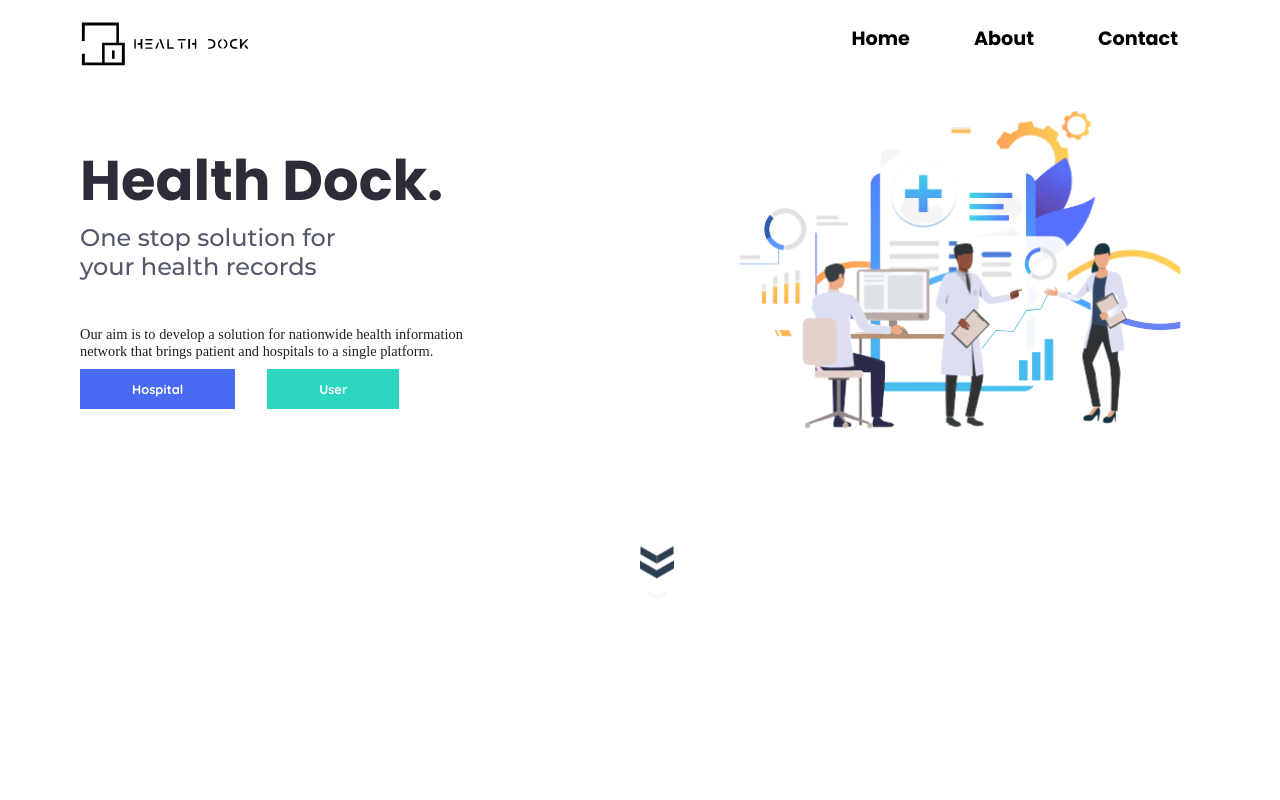
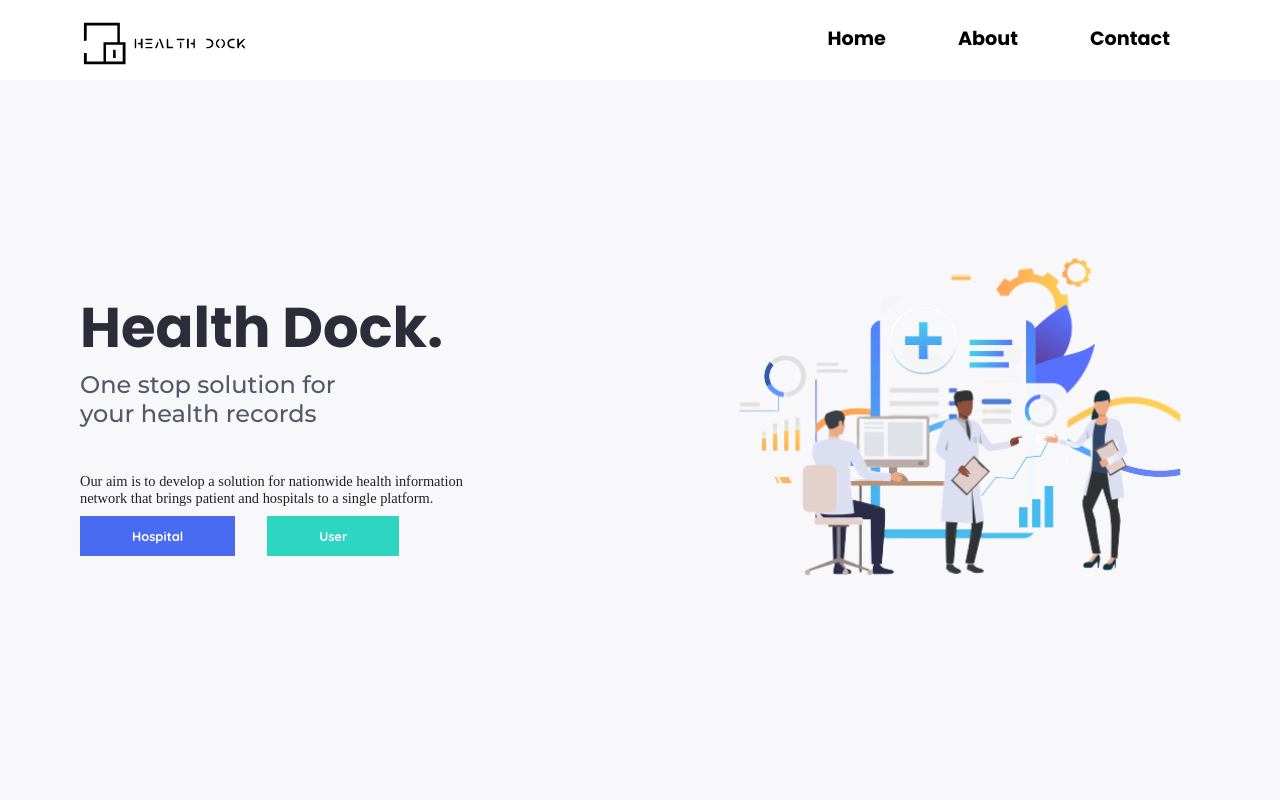
Before and after one commit to KKVANONYMOUS/Health-Dock, a React (Create React App) app in the folder frontend/: page / in a window 1280 px wide. Shown: the top 800 px of the page. Built offline with nearby package versions, Linux system fonts and the light colour scheme; a web font is replaced by a local one.

Commit message:
style: hero section
Signed-off-by: kkvanonymous <ninja.kunal01@gmail.com>

```diff
--- a/frontend/src/components/Hero.js
+++ b/frontend/src/components/Hero.js
@@ -1,43 +1,28 @@
 import styled from 'styled-components'
 import { Link } from 'react-router-dom'
-import { Link as ScrollLink } from 'react-scroll'
-import DownArrow from './DownArrow'
 import HeroImg from '../images/HeroImage.png'
 
 const Container = styled.section`
   position: relative;
-  top: 70px;
+  top: 10vh;
   left: 0;
   display: flex;
   flex-direction: column;
   align-items: center;
-  justify-content: start;
-  background-color: #fff;
+  justify-content: center;
+  background-color: #f8f8fa;
   height: 90vh;
   width: 100%;
-
-  @media (max-width: 767px) {
-    padding-top: 50px;
-  }
-
-  @media (width: 768px) and (height: 1024px) {
-    //background-color: red;
-    height: 55vh;
-  }
-
-  @media (min-width: 768px) and (max-width: 1024px) {
-    justify-content: center;
-  }
 `
 const HeroContainer = styled.div`
   display: flex;
   align-items: center;
   justify-content: center;
-  //background-color: grey;
+  width: 100%;
   margin-bottom: 50px;
 
   @media (max-width: 1000px) {
-    //align-items: start;
+    height: 100%;
   }
 `
 const HeroContentContainer = styled.div`
@@ -45,7 +30,6 @@ const HeroContentContainer = styled.div`
   flex-direction: column;
   align-items: flex-start;
   justify-content: center;
-  //background-color: yellow;
   height: 70%;
   width: 50%;
   padding-left: 80px;
@@ -70,7 +54,6 @@ const HeroTitle = styled.h1`
   color: #2d2d3a;
   font-size: 3.5rem;
   margin-bottom: 0;
-  //background-color: pink;
 
   @media (max-width: 1000px) {
     font-size: 2.5rem;
@@ -78,7 +61,6 @@ const HeroTitle = styled.h1`
 `
 const HeroSloganContainer = styled.div`
   width: 50%;
-  //background-color: green;
 `
 
 const HeroSlogan = styled.h3`
@@ -133,9 +115,6 @@ const HeroButton = styled(Link)`
   }
 `
 
-const ArrowLink = styled(ScrollLink)`
-  cursor: pointer;
-`
 const Hero = () => {
   return (
     <Container id='home'>
@@ -162,9 +141,6 @@ const Hero = () => {
         </HeroContentContainer>
         <HeroImage src={HeroImg} alt='Hero Image' />
       </HeroContainer>
-      <ArrowLink to='about' smooth={true} duration={1000}>
-        <DownArrow />
-      </ArrowLink>
     </Container>
   )
 }
--- a/frontend/src/components/Navbar.js
+++ b/frontend/src/components/Navbar.js
@@ -23,7 +23,6 @@ const NavContainer = styled.div`
   align-items: center;
   height: 10vh;
   width: 100%;
-  //background-color: red;
   padding: 0 50px;
 
   @media (max-width: 1000px) {
@@ -34,9 +33,8 @@ const NavContainer = styled.div`
 const NavLogo = styled(Link)`
   text-decoration: none;
   outline: none;
-  //background-color: orange;
   width: 220px;
-  //height: 100px;
+  height: 100%;
   display: flex;
   flex-direction: column;
   align-items: center;
@@ -50,16 +48,12 @@ const NavListIcon = styled.div`
     top: 0;
     right: 0;
     transform: translate(-20%, 0%);
-    //font-size: 2rem;
     cursor: pointer;
-    //background-color: yellow;
   }
 `
 const NavList = styled.ul`
   display: flex;
   align-items: center;
-  //justify-content: center;
-  //background-color: green;
   height: 10vh;
   padding: 0 20px;
 
@@ -68,9 +62,9 @@ const NavList = styled.ul`
     width: 100%;
     height: 100vh;
     position: absolute;
+    top: 10vh;
+    left: ${({ toggleNav }) => (toggleNav ? '0' : '-150%')};
     padding: 0;
-    top: 65px;
-    left: ${({ toggleNav }) => (toggleNav ? '0' : '-150%')};
     background-color: rgba(0, 0, 0, 0.9);
     transition: 0.5s ease-in-out;
   }
@@ -79,11 +73,9 @@ const NavList = styled.ul`
 const NavListItem = styled.li`
   list-style: none;
   height: 64px;
-  //background-color: cyan;
-  //margin-right: 2rem;
+  margin-right: 0.5rem;
 
   @media (max-width: 1000px) {
-    //background-color: pink;
     width: 100%;
     height: 10vh;
     margin-bottom: 2px;
@@ -96,7 +88,6 @@ const NavLink = styled(ScrollLink)`
   display: flex;
   flex-direction: column;
   outline: none;
-  //justify-content: space-between;
   align-items: center;
   text-decoration: none;
   font-family: 'Poppins';
@@ -105,14 +96,8 @@ const NavLink = styled(ScrollLink)`
   color: #000;
   padding: 1rem 2rem;
   cursor: pointer;
-  //height: 32px;
-  //background-color: grey;
 
   @media (max-width: 1000px) {
-    //height: 100px;
-    //display: block;
-    //align-items: center;
-    //text-align: center;
     color: #ccc;
     padding: 1.5rem;
   }
```
